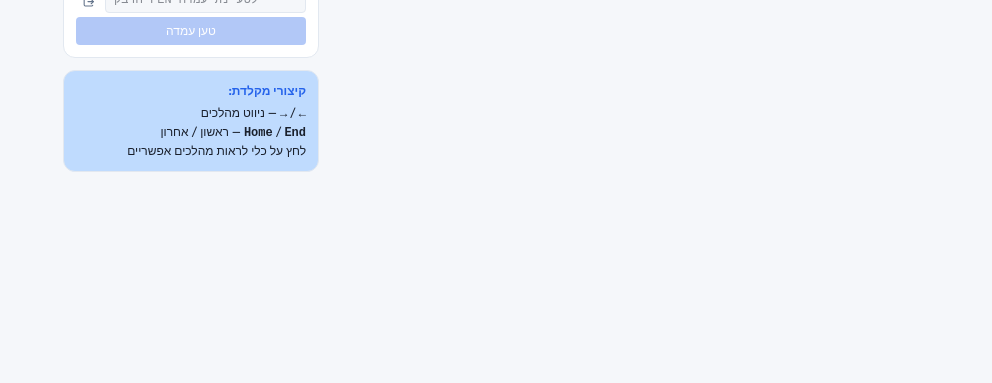
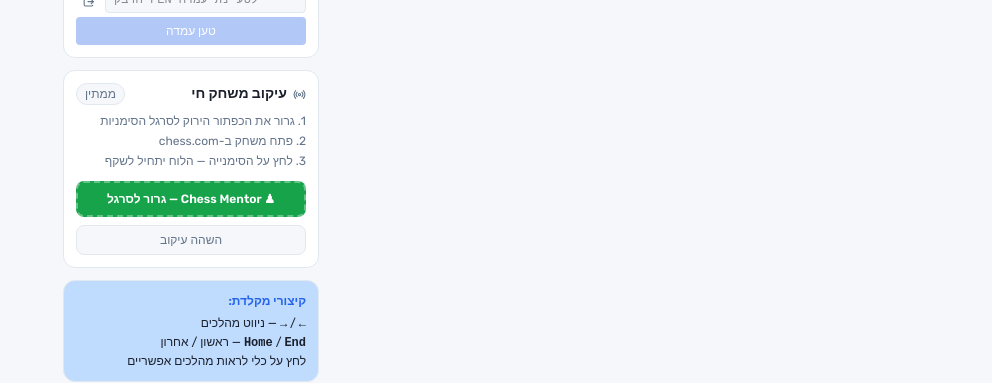
Before and after one commit to yakov100/chess-mentor-ai, a React (Vite) app: page / in a window 1280 px wide. Shown: the part 286-669 px from the top of the page, without its empty margins (288-1280 px from the left). Built offline with nearby package versions, Linux system fonts and the light colour scheme.

Commit message:
Add live chess.com game sync via bookmarklet and postMessage
Made-with: Cursor

```diff
--- a/src/App.tsx
+++ b/src/App.tsx
@@ -1,4 +1,4 @@
-import React, { useState, useCallback, useRef, useEffect } from 'react';
+import React, { useState, useCallback, useRef, useEffect, useMemo } from 'react';
 import { Chessboard } from 'react-chessboard';
 import { Chess } from 'chess.js';
 import {
@@ -15,6 +15,7 @@ import {
   Moon,
   FileText,
   Check,
+  Radio,
 } from 'lucide-react';
 
 // ─── Types ───────────────────────────────────────────────────────────────────
@@ -116,6 +117,30 @@ const PIECE_SYMBOLS: Record<string, string> = {
   p: '♟', n: '♞', b: '♝', r: '♜', q: '♛',
 };
 
+// Compare FEN positions ignoring half-move clock and full-move number
+function normalizeFen(fen: string): string {
+  return fen.split(' ').slice(0, 4).join(' ');
+}
+
+// If incomingFen is reachable from fromFen via exactly one legal move, return
+// that move's from/to squares. Returns null otherwise.
+function findMoveForFen(fromFen: string, incomingFen: string): { from: string; to: string } | null {
+  const normalizedTarget = normalizeFen(incomingFen);
+  try {
+    const game = new Chess(fromFen);
+    for (const move of game.moves({ verbose: true })) {
+      const g = new Chess(fromFen);
+      g.move(move);
+      if (normalizeFen(g.fen()) === normalizedTarget) {
+        return { from: move.from, to: move.to };
+      }
+    }
+  } catch {
+    // invalid FEN
+  }
+  return null;
+}
+
 // ─── App ─────────────────────────────────────────────────────────────────────
 
 export default function App() {
@@ -134,6 +159,10 @@ export default function App() {
   const [fenInput, setFenInput] = useState('');
   const [fenError, setFenError] = useState('');
   const [copied, setCopied] = useState<'fen' | 'pgn' | null>(null);
+
+  const [syncEnabled, setSyncEnabled] = useState(true);
+  const [isSyncConnected, setIsSyncConnected] = useState(false);
+  const syncTimeoutRef = useRef<ReturnType<typeof setTimeout> | null>(null);
 
   const moveListRef = useRef<HTMLDivElement>(null);
 
@@ -186,6 +215,34 @@ export default function App() {
     return () => window.removeEventListener('keydown', handleKey);
   }, [goTo, currentIndex, history.length]);
 
+  // ── Bookmarklet URL (generated once from current page URL) ───────────────
+  const bookmarkletUrl = useMemo(() => {
+    const targetUrl = window.location.href.split('?')[0].split('#')[0];
+    // Minified bookmarklet — polls chess.com board element for FEN and sends
+    // it to the chess-mentor-ai window via postMessage every 500 ms.
+    const js = `(function(){`
+      + `var u='${targetUrl}';`
+      + `var w=window.open(u,'chess-mentor-ai');`
+      + `var last=null;`
+      + `function f(){`
+      + `var b=document.querySelector('chess-board');`
+      + `if(!b)return null;`
+      + `try{return b.game.getFen();}catch(e){}`
+      + `try{return b.game.fen();}catch(e){}`
+      + `try{return b.game.fen;}catch(e){}`
+      + `try{return b._game&&b._game.getFen();}catch(e){}`
+      + `try{var c=b._controller;return c&&c.game&&c.game.getFen();}catch(e){}`
+      + `return null;`
+      + `}`
+      + `setInterval(function(){`
+      + `var fen=f();`
+      + `if(fen&&fen!==last){last=fen;if(w&&!w.closed)w.postMessage({type:'chess-sync',fen:fen},'*');}`
+      + `},500);`
+      + `alert('Chess Mentor AI \\u05de\\u05ea\\u05d7\\u05d9\\u05dc \\u05dc\\u05e2\\u05e7\\u05d5\\u05d1!');`
+      + `})()`;
+    return `javascript:${encodeURIComponent(js)}`;
+  }, []);
+
   // ── Internal: apply a chess.js Move and update state ─────────────────────
   const applyMove = useCallback(
     (game: Chess, from: string, to: string) => {
@@ -225,6 +282,57 @@ export default function App() {
     [currentFen, currentIndex, history, goTo],
   );
 
+  // ── Live sync: postMessage listener ───────────────────────────────────────
+  useEffect(() => {
+    if (!syncEnabled) {
+      if (syncTimeoutRef.current) clearTimeout(syncTimeoutRef.current);
+      setIsSyncConnected(false);
+      return;
+    }
+
+    const handler = (e: MessageEvent) => {
+      if (e.data?.type !== 'chess-sync' || typeof e.data.fen !== 'string') return;
+      const incoming: string = e.data.fen;
+
+      // Mark as connected and reset the connection-lost timer
+      setIsSyncConnected(true);
+      if (syncTimeoutRef.current) clearTimeout(syncTimeoutRef.current);
+      syncTimeoutRef.current = setTimeout(() => setIsSyncConnected(false), 3000);
+
+      // Ignore if already at this position
+      if (normalizeFen(incoming) === normalizeFen(currentFen)) return;
+
+      // Case 1: incoming FEN is exactly one legal move ahead — apply it
+      const found = findMoveForFen(currentFen, incoming);
+      if (found) {
+        const game = new Chess(currentFen);
+        applyMove(game, found.from, found.to);
+        return;
+      }
+
+      // Case 2: completely different position — load as fresh start FEN
+      try {
+        const g = new Chess(incoming);
+        const validated = g.fen();
+        setHistory([]);
+        setCurrentIndex(-1);
+        setStartFen(validated);
+        setCurrentFen(validated);
+        setHighlightSquares({});
+        setLegalMoveSquares({});
+        setSelectedSquare(null);
+      } catch {
+        // ignore invalid FEN
+      }
+    };
+
+    window.addEventListener('message', handler);
+    return () => {
+      window.removeEventListener('message', handler);
+      if (syncTimeoutRef.current) clearTimeout(syncTimeoutRef.current);
+    };
+  }, [syncEnabled, currentFen, applyMove]);
+
   // ── Drag-and-drop handler ─────────────────────────────────────────────────
   const onDrop = useCallback(
     ({ sourceSquare, targetSquare }: { sourceSquare: string; targetSquare: string | null; piece: { pieceType: string } }): boolean => {
@@ -245,7 +353,7 @@ export default function App() {
         const legalTargets = game.moves({ square: selectedSquare as Parameters<typeof game.moves>[0]['square'], verbose: true })
           .map(m => m.to);
 
-        if (legalTargets.includes(square)) {
+        if ((legalTargets as string[]).includes(square)) {
           applyMove(game, selectedSquare, square);
           return;
         }
@@ -559,6 +667,62 @@ export default function App() {
             </button>
           </Panel>
 
+          {/* Live sync panel */}
+          <Panel>
+            <div className="flex items-center justify-between mb-2">
+              <span className="flex items-center gap-1.5 text-sm font-semibold">
+                <Radio size={13} style={{ color: isSyncConnected ? '#22c55e' : 'var(--color-text-muted)' }} />
+                עיקוב משחק חי
+              </span>
+              <span
+                className="text-xs px-2 py-0.5 rounded-full font-medium"
+                style={{
+                  backgroundColor: isSyncConnected ? 'rgba(34,197,94,0.15)' : 'var(--color-surface)',
+                  color: isSyncConnected ? '#16a34a' : 'var(--color-text-muted)',
+                  border: '1px solid var(--color-border)',
+                }}
+              >
+                {isSyncConnected ? 'מחובר' : 'ממתין'}
+              </span>
+            </div>
+
+            <ol className="text-xs space-y-1 mb-3" style={{ color: 'var(--color-text-muted)' }}>
+              <li>1. גרור את הכפתור הירוק לסרגל הסימניות</li>
+              <li>2. פתח משחק ב-chess.com</li>
+              <li>3. לחץ על הסימנייה — הלוח יתחיל לשקף</li>
+            </ol>
+
+            {/* Bookmarklet drag target */}
+            <a
+              href={bookmarkletUrl}
+              onClick={e => e.preventDefault()}
+              draggable
+              className="flex items-center justify-center gap-1.5 w-full text-xs py-2 px-3 rounded-lg font-semibold mb-2 select-none"
+              style={{
+                backgroundColor: '#16a34a',
+                color: '#fff',
+                cursor: 'grab',
+                border: '2px dashed rgba(255,255,255,0.35)',
+                textDecoration: 'none',
+              }}
+              title="גרור לסרגל הסימניות"
+            >
+              ♟ Chess Mentor — גרור לסרגל
+            </a>
+
+            <button
+              onClick={() => setSyncEnabled(v => !v)}
+              className="w-full text-xs py-1.5 rounded-lg transition-opacity hover:opacity-70"
+              style={{
+                backgroundColor: syncEnabled ? 'var(--color-surface)' : 'var(--color-blue-deep)',
+                color: syncEnabled ? 'var(--color-text-muted)' : '#fff',
+                border: '1px solid var(--color-border)',
+              }}
+            >
+              {syncEnabled ? 'השהה עיקוב' : 'חדש עיקוב'}
+            </button>
+          </Panel>
+
           {/* Tips */}
           <div
             className="p-3 rounded-xl text-xs"
```
